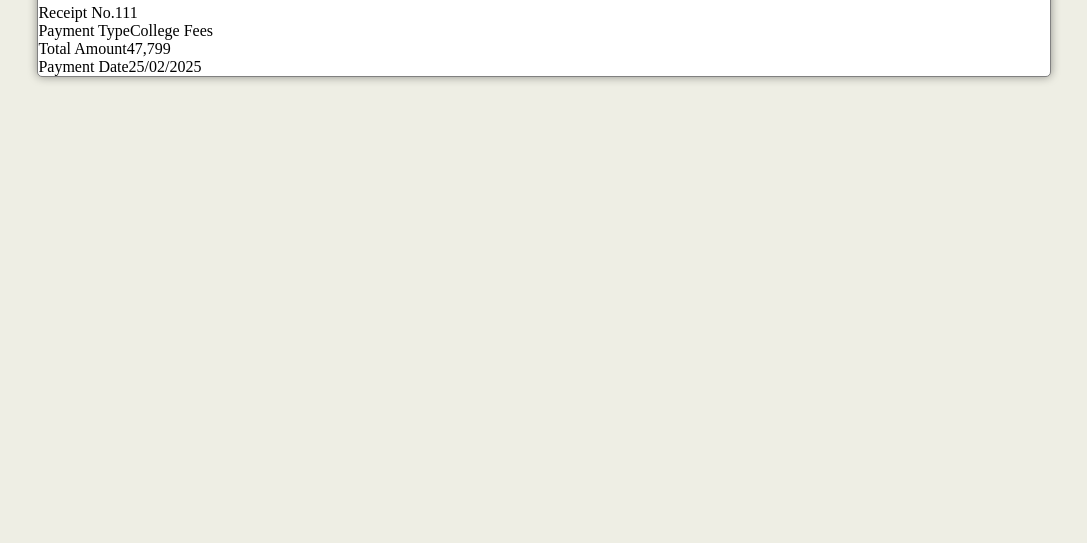
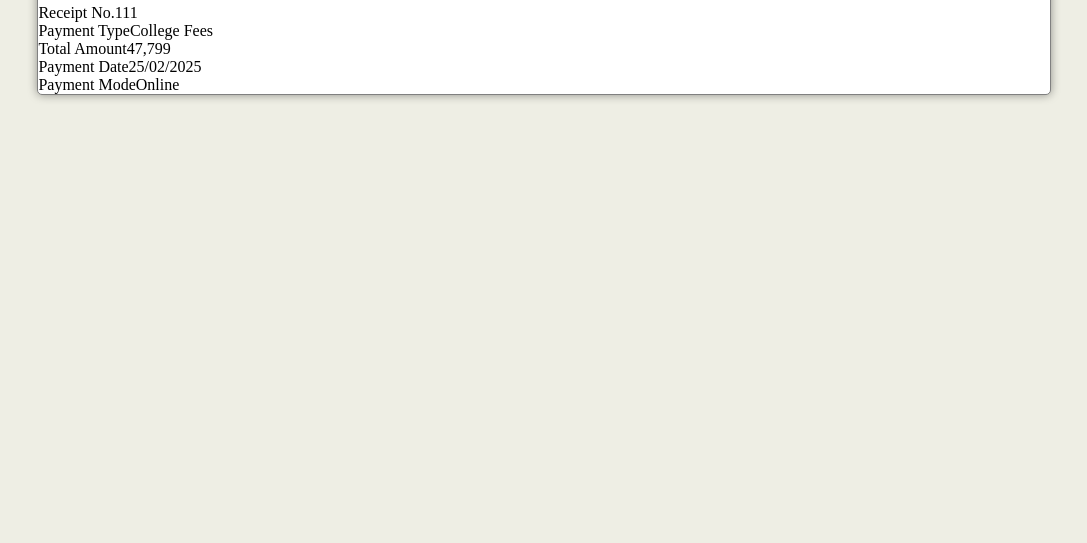
Before and after one commit to HarshadaGharate/receipt, a plain HTML site: page index.html in a window 1280 px wide. Shown: the part 257-800 px from the top of the page, without its empty margins (96-1183 px from the left). Drawn offline with Linux system fonts and the light colour scheme.

Commit message:
payment mode added

```diff
--- a/index.html
+++ b/index.html
@@ -71,6 +71,11 @@
                 <div class="detail-value">25/02/2025</div>
             </div>
 
+            <div class="detail">
+                <div class="detail-key">Payment Mode</div>
+                <div class="detail-value">Online</div>
+            </div>
+
         </div>
 
         <div class="receipt-footer">
```
